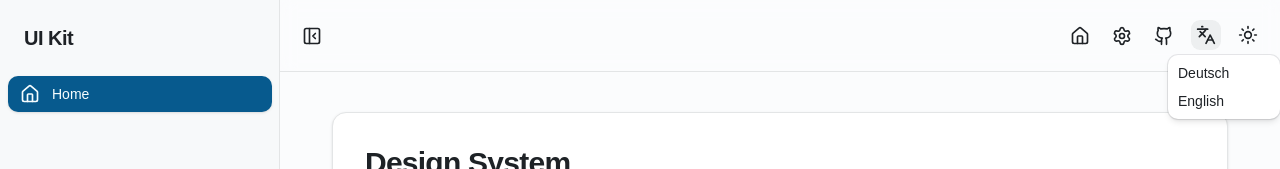
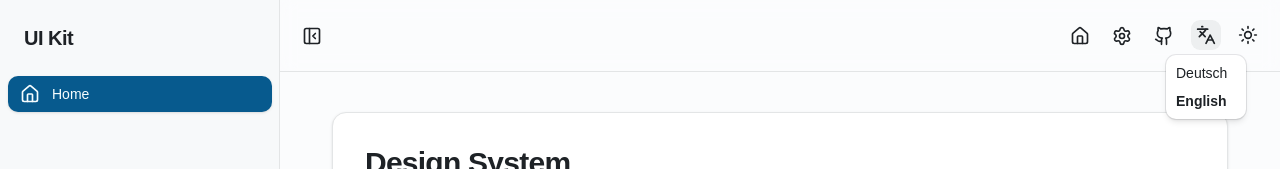
Before and after one commit to stefan8893/ui-demo, a React (Vite) app: page / in a window 1280 px wide. Both pictures are taken after a click on the button 1206 px from the left and 35 px from the top of the page. Shown: the top 169 px of the page. Built offline with nearby package versions, Linux system fonts and the light colour scheme.

Commit message:
highlight selected language

```diff
--- a/src/components/features/header/language-select.tsx
+++ b/src/components/features/header/language-select.tsx
@@ -22,16 +22,24 @@ export function LanguageSelect({ className }: ComponentPropsWithoutRef<'div'>) {
         <DropdownMenuTrigger asChild>
           <IconButton icon={Languages} />
         </DropdownMenuTrigger>
-        <DropdownMenuContent>
+        <DropdownMenuContent align="center" className="min-w-20">
           {[
-            { value: 'de', label: 'Deutsch' },
-            { value: 'en', label: 'English' },
+            {
+              value: 'de',
+              label: 'Deutsch',
+              selected: i18n.resolvedLanguage === 'de',
+            },
+            {
+              value: 'en',
+              label: 'English',
+              selected: i18n.resolvedLanguage === 'en',
+            },
           ].map((x) => (
             <DropdownMenuItem
               key={x.value}
               onClick={() => changeLanguage(x.value)}
             >
-              {x.label}
+              <span className={x.selected ? 'font-bold' : ''}>{x.label}</span>
             </DropdownMenuItem>
           ))}
         </DropdownMenuContent>
```
